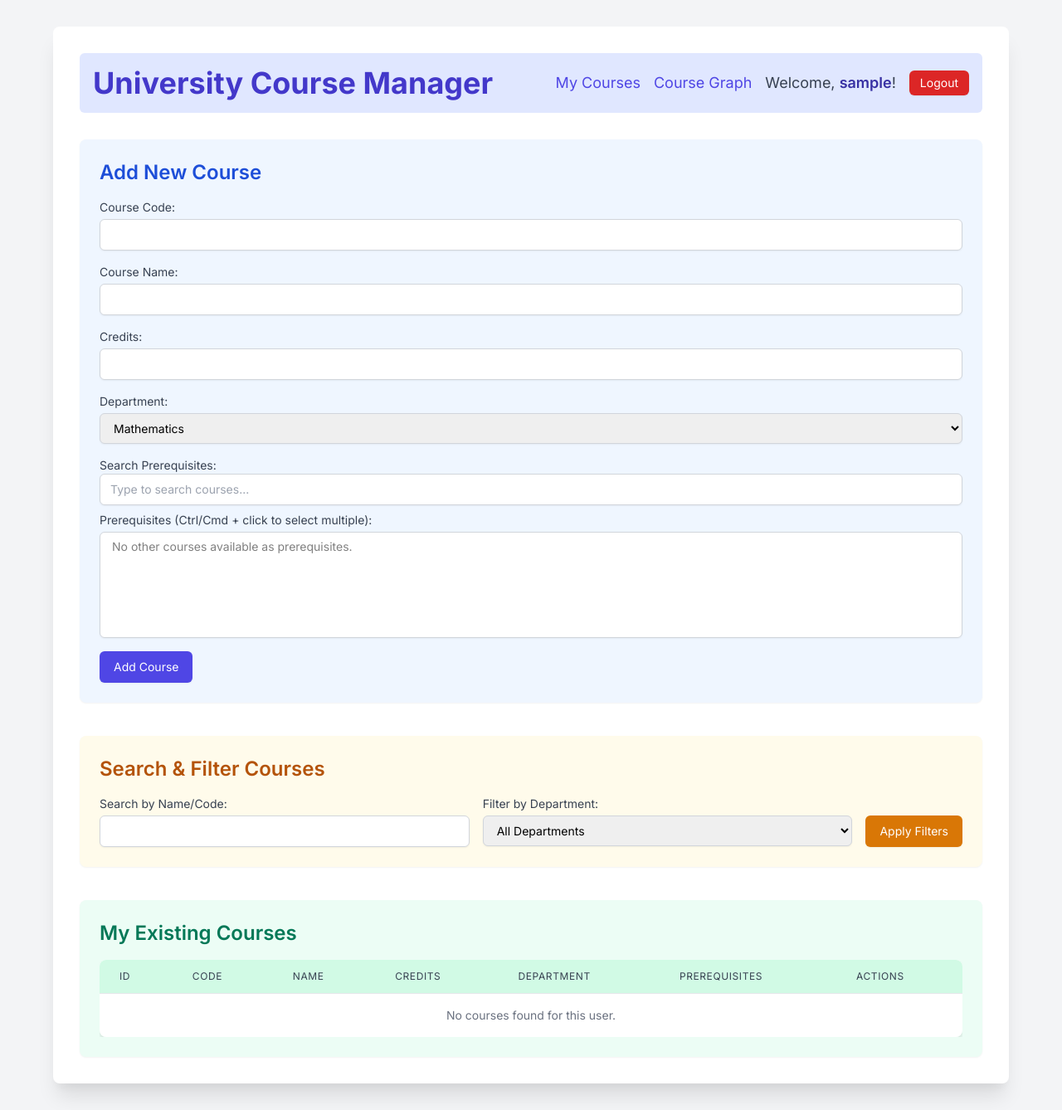
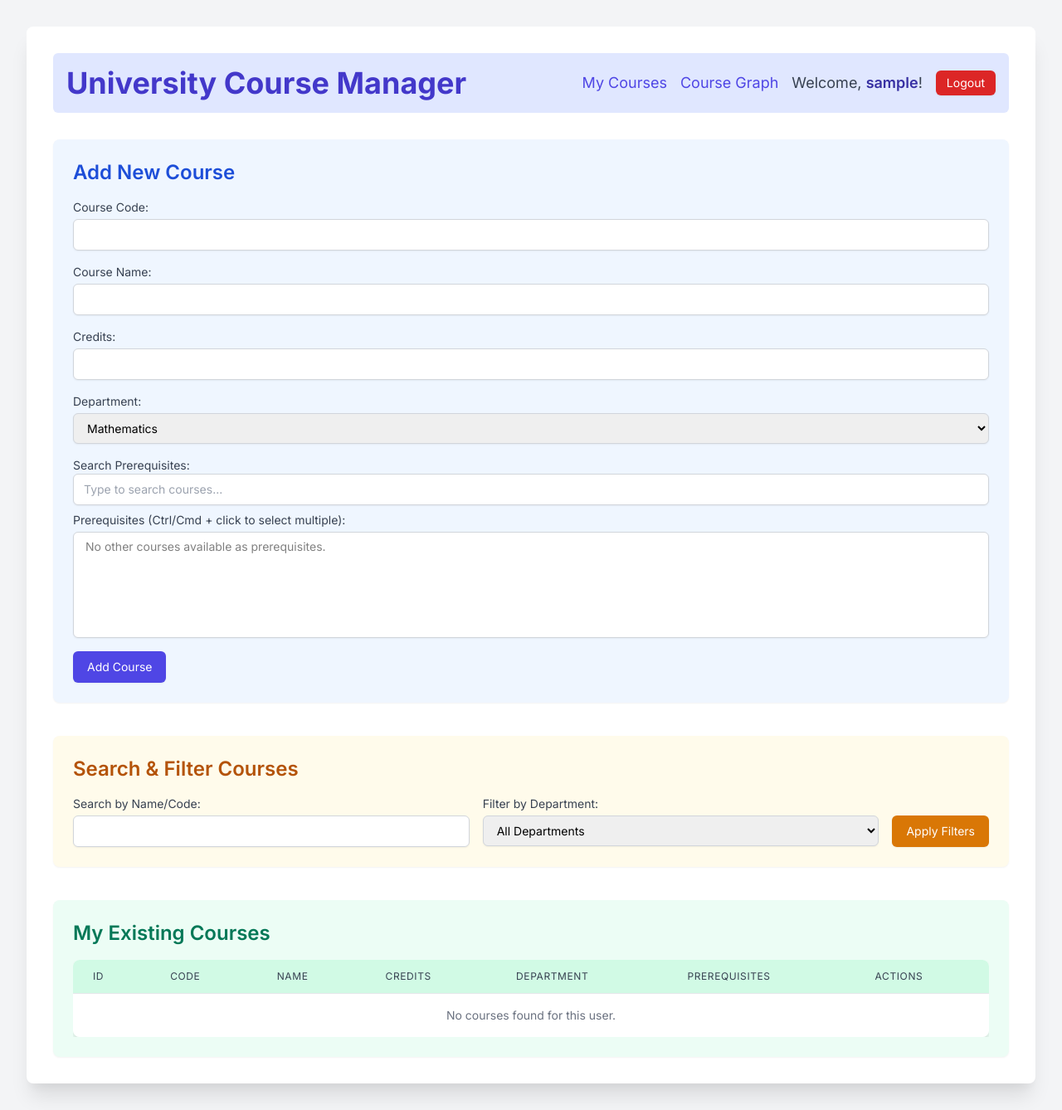
Before and after one commit to Victor-Uzunov/web-project-fmi, a PHP site: page /index.php in a window 1280 px wide. Shown: the whole page at 83% size. Run offline with PHP 8.4, Linux system fonts and the light colour scheme; the visitor is signed in with stand-in values (Sample User, id 1); data that the repository does not hold is empty.

Commit message:
Change layout to be wider

```diff
--- a/app/templates/layout.php
+++ b/app/templates/layout.php
@@ -23,8 +23,7 @@ require_once __DIR__ . '/../auth.php';
     </style>
 </head>
 <body class="p-8">
-    <!-- Changed max-w-4xl to max-w-6xl for a wider main content area -->
-    <div class="container mx-auto max-w-6xl bg-white rounded-lg shadow-xl p-8">
+    <div class="container mx-auto max-w-7xl bg-white rounded-lg shadow-xl p-8">
         <header class="flex justify-between items-center mb-8 rounded-md bg-indigo-100 p-4">
             <h1 class="text-4xl font-bold text-indigo-700">University Course Manager</h1>
             <?php if (isLoggedIn()): // Use the helper function ?>
```
